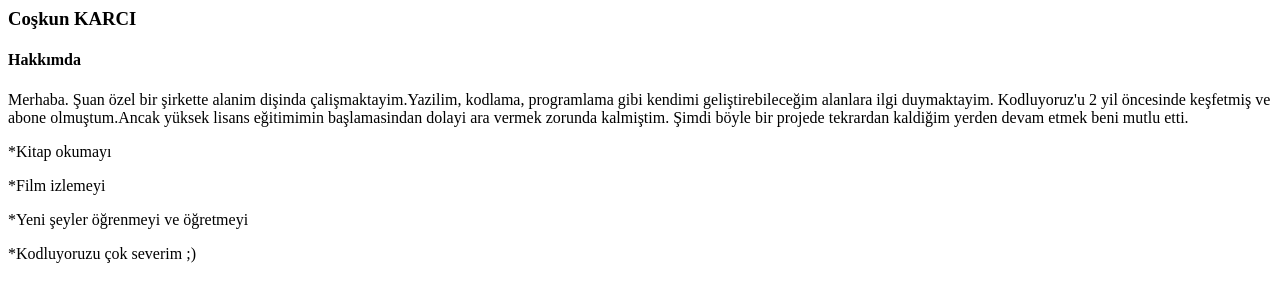
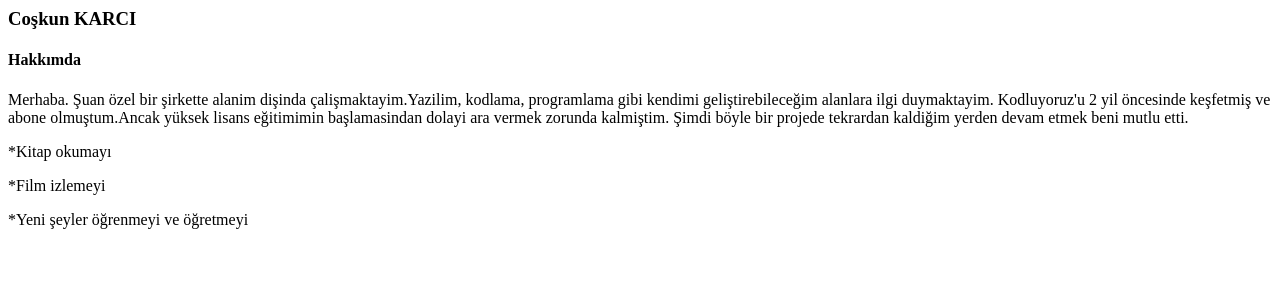
Before and after one commit to volunteer62/ilk-web-sayfam, a plain HTML site: page index.html in a window 1280 px wide. Drawn offline with Linux system fonts and the light colour scheme.

Commit message:
Update index.html

```diff
--- a/index.html
+++ b/index.html
@@ -1,10 +1,10 @@
+<!-- Başlik oluşturmak için h3 etiketini kullandım.-->
 <h3>Coşkun KARCI</h3>
-<!-- Ad Soyad adındaki başlık altında "Hakkımda" adında bir alt başlık oluşturmak için h4 etiketini kullandım.-->
+<!-- Ad Soyad adındaki başlık altında "Hakkimda" adında bir alt başlık oluşturmak için h4 etiketini kullandım.-->
 <h4> Hakkımda</h4>
 <!--Hakkımda birazcık bilgi koparabilmeniz için :) p paragraf etiketini kullandım -->
 <p> Merhaba. Şuan özel bir şirkette alanim dişinda çalişmaktayim.Yazilim, kodlama, programlama gibi kendimi geliştirebileceğim alanlara ilgi duymaktayim.    Kodluyoruz'u 2 yil öncesinde keşfetmiş ve abone olmuştum.Ancak yüksek lisans eğitimimin başlamasindan dolayi ara vermek zorunda kalmiştim. Şimdi böyle bir projede tekrardan kaldiğim yerden devam etmek beni mutlu etti.  </p>
-<!-- Nelerden hoşaldığımı belirtmek içinde p paragraf etiketini kullanayım bari -->
+<!-- Nelerden hoşaldığımı belirtmek içinde p paragraf etiketini kullandım-->
 <p>*Kitap okumayı </p>
 <p>*Film izlemeyi</p>
 <p>*Yeni şeyler öğrenmeyi ve öğretmeyi</p>
-<p>*Kodluyoruzu çok severim ;)</p>
```
